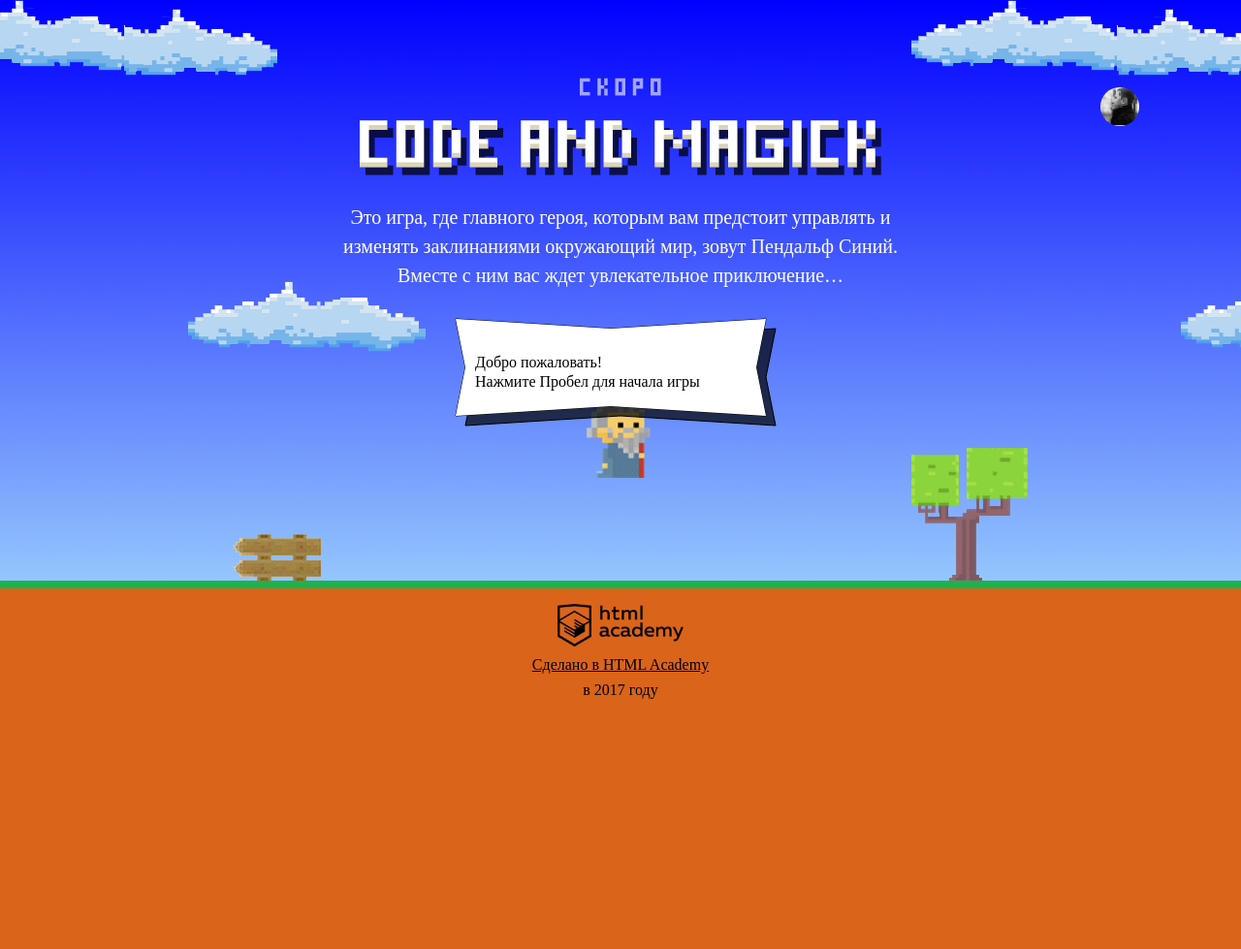
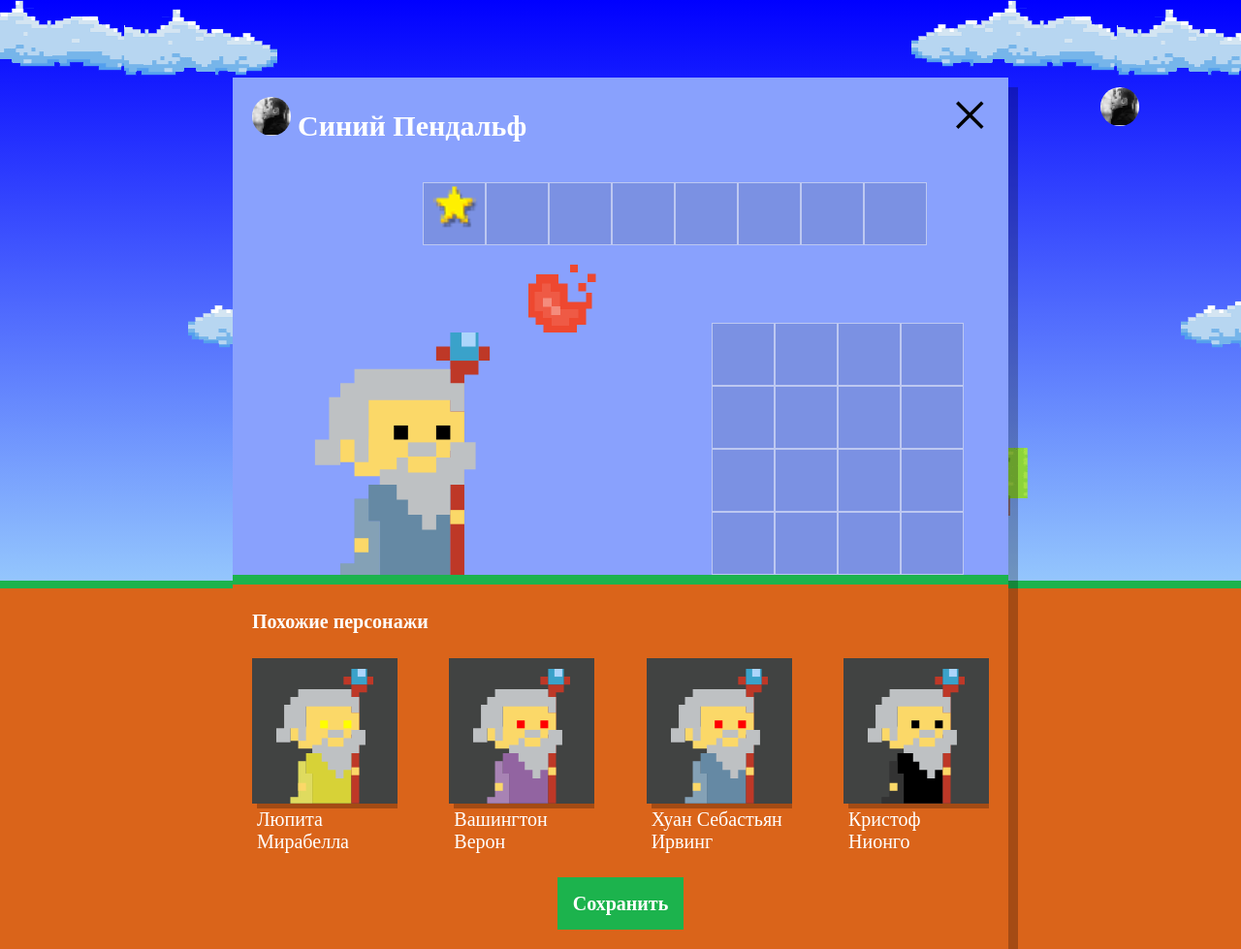
Before and after one commit to NataliyyaB/135127-code-and-magick-19, a website: page index.html in a window 1280 px wide. Shown: the whole page at 97% size. Before the commit the page ends 800 px from the top, so only its background shows below. Drawn offline with Linux system fonts and the light colour scheme; a web font is replaced by a local one.

Commit message:
Учебный проект: нас орда

```diff
--- a/index.html
+++ b/index.html
@@ -209,6 +209,7 @@
 
 </script>
 <script src="js/stat.js"></script>
+<script src="js/setup.js"></script>
 <script src="js/game.js"></script>
 
 </body>
--- /dev/null
+++ b/js/setup.js
@@ -0,0 +1,55 @@
+'use strict';
+
+var NAMES = ['Иван', 'Хуан Себастьян', 'Мария', 'Кристоф', 'Виктор', 'Юлия', 'Люпита', 'Вашингтон'];
+var SURNAMES = ['да Марья', 'Верон', 'Мирабелла', 'Вальц', 'Онопко', 'Топольницкая', 'Нионго', 'Ирвинг'];
+var EYES = ['black', 'red', 'blue', 'yellow', 'green'];
+var COATS = ['rgb(101, 137, 164)', 'rgb(241, 43, 107)', 'rgb(146, 100, 161)', 'rgb(56, 159, 117)', 'rgb(215, 210, 55)', 'rgb(0, 0, 0)'];
+
+var getRandomArray = function (adArray) {
+  var randomArray = Math.floor(Math.random() * adArray.length);
+  return randomArray;
+};
+
+var userDialog = document.querySelector('.setup');
+userDialog.classList.remove('hidden');
+
+var similarListElement = userDialog.querySelector('.setup-similar-list');
+var similarWizardTemplate = document.querySelector('#similar-wizard-template')
+  .content
+  .querySelector('.setup-similar-item');
+
+
+var wizards = [];
+var getWizard = function () {
+
+  for (var i = 0; i < 4; i++) {
+    var wizard = {
+      name: NAMES[getRandomArray(NAMES)] + ' ' + SURNAMES[getRandomArray(SURNAMES)],
+      coatColor: COATS[getRandomArray(COATS)],
+      eyesColor: EYES[getRandomArray(EYES)]
+    };
+
+    wizards.push(wizard);
+  }
+
+  return wizards;
+};
+getWizard();
+
+
+var renderWizard = function (wizard) {
+  var wizardElement = similarWizardTemplate.cloneNode(true);
+
+  wizardElement.querySelector('.setup-similar-label').textContent = wizard.name;
+  wizardElement.querySelector('.wizard-coat').style.fill = wizard.coatColor;
+  wizardElement.querySelector('.wizard-eyes').style.fill = wizard.eyesColor;
+  return wizardElement;
+};
+
+var fragment = document.createDocumentFragment();
+for (var i = 0; i < wizards.length; i++) {
+  fragment.appendChild(renderWizard(wizards[i]));
+}
+similarListElement.appendChild(fragment);
+
+userDialog.querySelector('.setup-similar').classList.remove('hidden');
```
